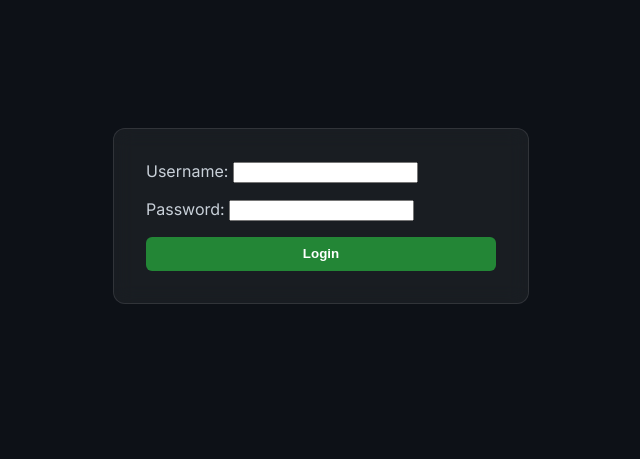
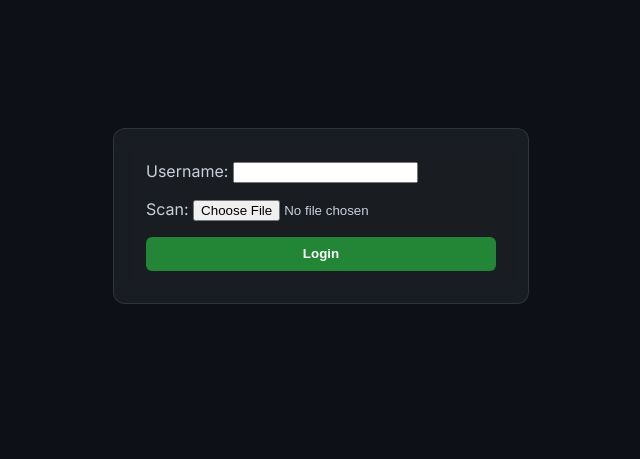
Before and after one commit to Aman-k-s/SecuEAR, a Django app: page /login/ in a window 1280 px wide. Shown: the part 221-680 px from the top of the page, without its empty margins (319-959 px from the left). Run offline with Django 5.2, Linux system fonts and the light colour scheme.

Commit message:
scan file field on login

```diff
--- a/accounts/forms.py
+++ b/accounts/forms.py
@@ -1,24 +1,33 @@
 from django import forms
 from accounts.models import User
 from django.contrib.auth import authenticate
+from model.match_user import match_user
 
 class LoginForm(forms.Form):
     username = forms.CharField(max_length=64)
-    password = forms.CharField(widget=forms.PasswordInput)
+    scan = forms.FileField()
+
+    def __init__(self, *args, **kwargs):
+        super().__init__(*args, **kwargs)
+        self.user = None  # initialize here
 
     def clean(self):
         cleaned_data = super().clean()
         username = cleaned_data.get('username')
-        password = cleaned_data.get('password')
+        scan = cleaned_data.get('scan')
 
-        if username and password:
-            user = authenticate(username=username, password=password)
-            if not user:
-                raise forms.ValidationError('Invalid username or password')
-            self.user = user
+        if username and scan:
+            confidence = match_user(scan)
 
+            if confidence < 70:
+                raise forms.ValidationError(f"Authentication failed (confidence: {confidence})")
+
+            self.user = User.objects.filter(username=username).first()
+            self.confidence = round(confidence, 2)
+
+            if not self.user:
+                raise forms.ValidationError("User does not exist")
         return cleaned_data
-
 
 class RegisterForm(forms.ModelForm):
     password = forms.CharField(
--- a/accounts/views.py
+++ b/accounts/views.py
@@ -6,21 +6,22 @@ from django.contrib.auth.decorators import login_required
 
 # Create your views here.
 def login_view(request):
+
     if request.user.is_authenticated:
         return redirect(reverse('home'))
+
     if request.method == 'POST':
-        form = LoginForm(request.POST)
+        form = LoginForm(request.POST, request.FILES)
         if form.is_valid():
-            username = form.cleaned_data['username']
-            password = form.cleaned_data['password']
+            user = form.user
+            # confidence = form.confidence
 
-            user = authenticate(request, username = username, password = password)
+            login(request, user)
 
-            if user:
-                login(request, user)
-                return redirect(reverse('home'))
+            return redirect(reverse('home'))
     else:
         form = LoginForm()
+
     context = {'form':form}
     return render(request, 'login.html', context)
 
--- a/model/match_user.py
+++ b/model/match_user.py
@@ -10,7 +10,7 @@ def extract_hog(image):
     return features
 
 # Function to call from backend
-def match_user(image_path, model_path="svm_model_hog.pkl"):
+def match_user(image_path, model_path="model/svm_model_hog.pkl"):
     # Load trained model and label encoder
     model, label_encoder = joblib.load(model_path)
 
--- a/templates/login.html
+++ b/templates/login.html
@@ -2,6 +2,7 @@
 {% block body %}
 <div style="display: flex; justify-content: center; align-items: center; min-height: 80vh;">
     <form method="post"
+    enctype="multipart/form-data"
           style="width: 350px; padding: 2rem;"
           class="glass">
 
```
Also changed, not shown: db.sqlite3.
